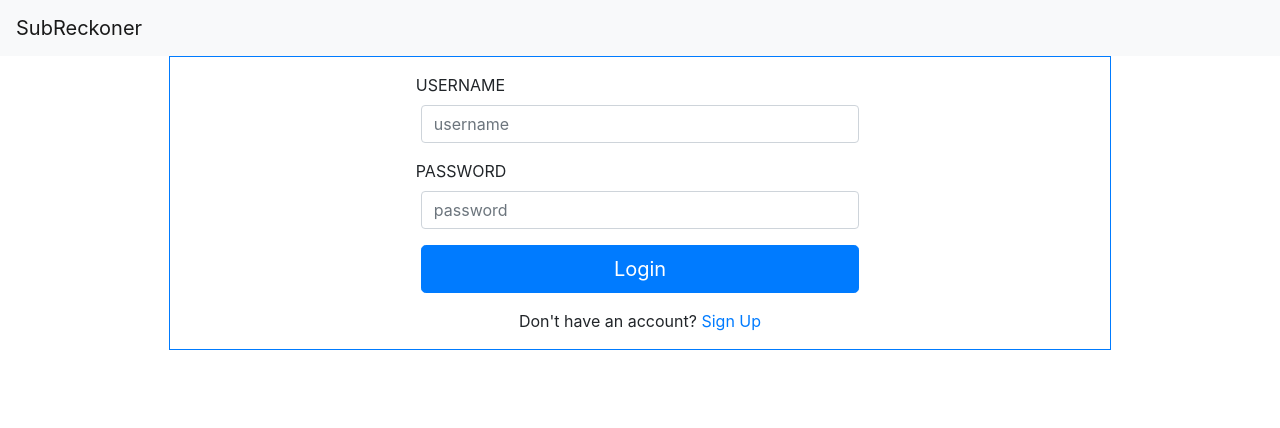
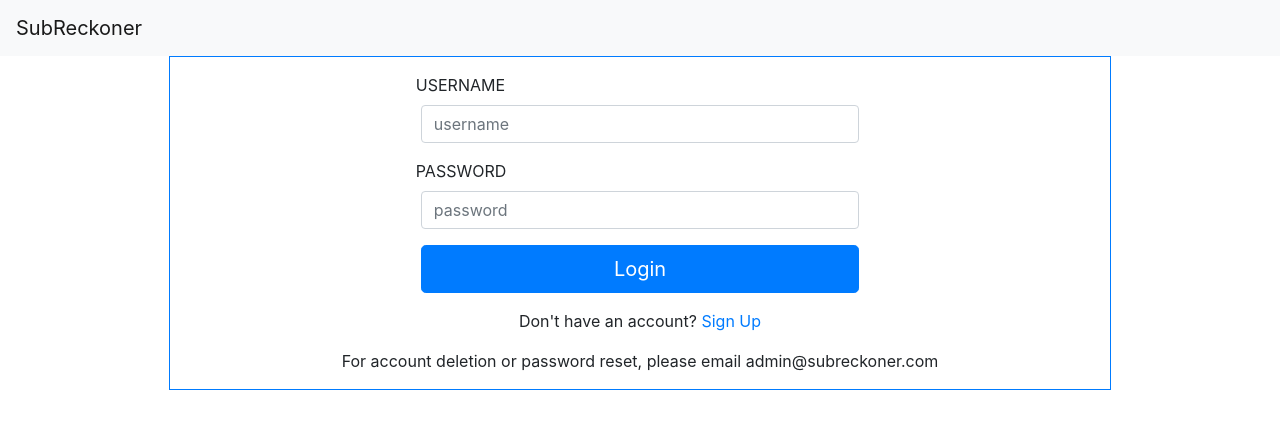
Before and after one commit to ngraton/subscription-frontend-mirror, a React (Create React App) app: page /login in a window 1280 px wide. Shown: the top 428 px of the page. Built offline with nearby package versions, Linux system fonts and the light colour scheme.

Commit message:
added helper message to bottom of loginpage and signuppage for deletion and password reset

```diff
--- a/src/pages/LoginPage.js
+++ b/src/pages/LoginPage.js
@@ -63,6 +63,7 @@ class LoginPage extends Component {
         </Form>
         </Container>
         <p>Don't have an account? <Link to='/signup'>Sign Up</Link></p>
+        <p>For account deletion or password reset, please email admin@subreckoner.com</p>
         </div>
       </Container>
     )
--- a/src/pages/SignupPage.js
+++ b/src/pages/SignupPage.js
@@ -59,6 +59,7 @@ class SignupPage extends Component {
        </Form>
        </Container>
        <p>Already have an account? <Link to='/login'>Login</Link></p>
+       <p>For account deletion or password reset, please email admin@subreckoner.com</p>
        </div>
      </Container>
    )
```
